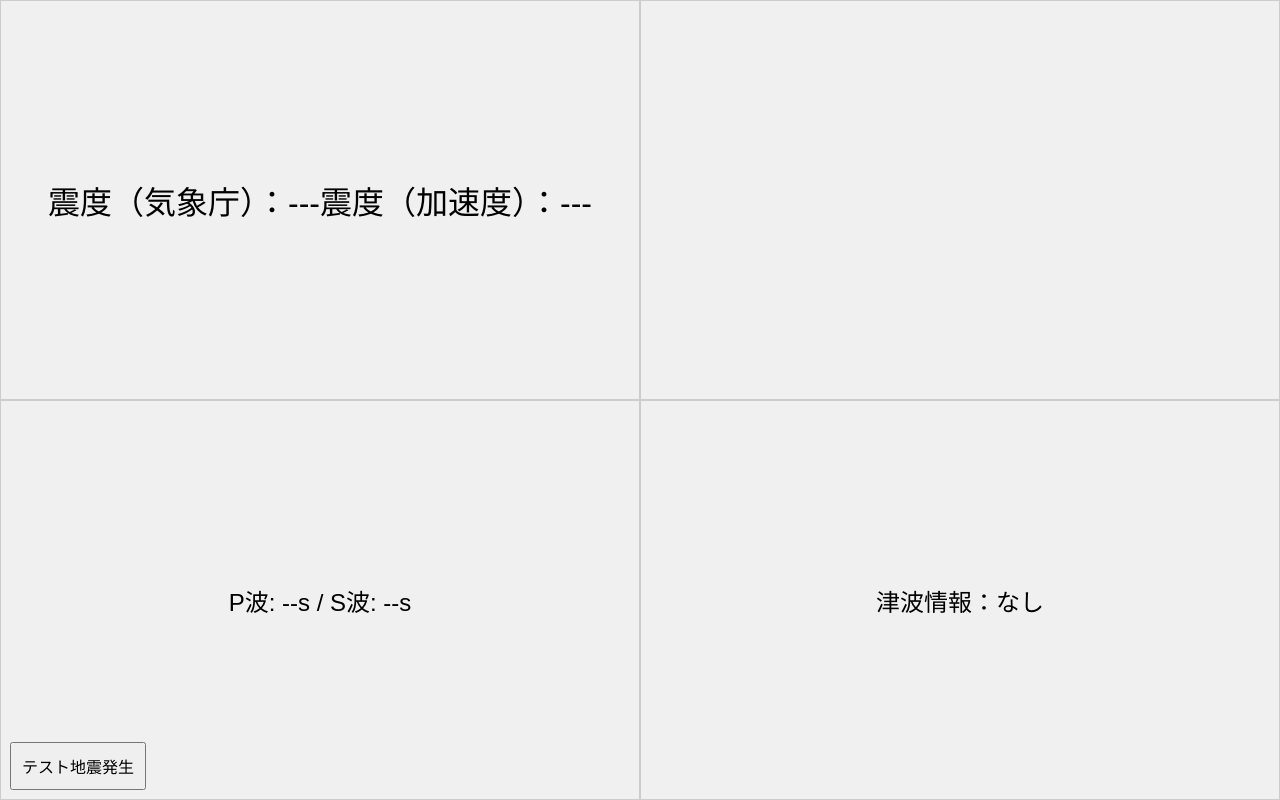
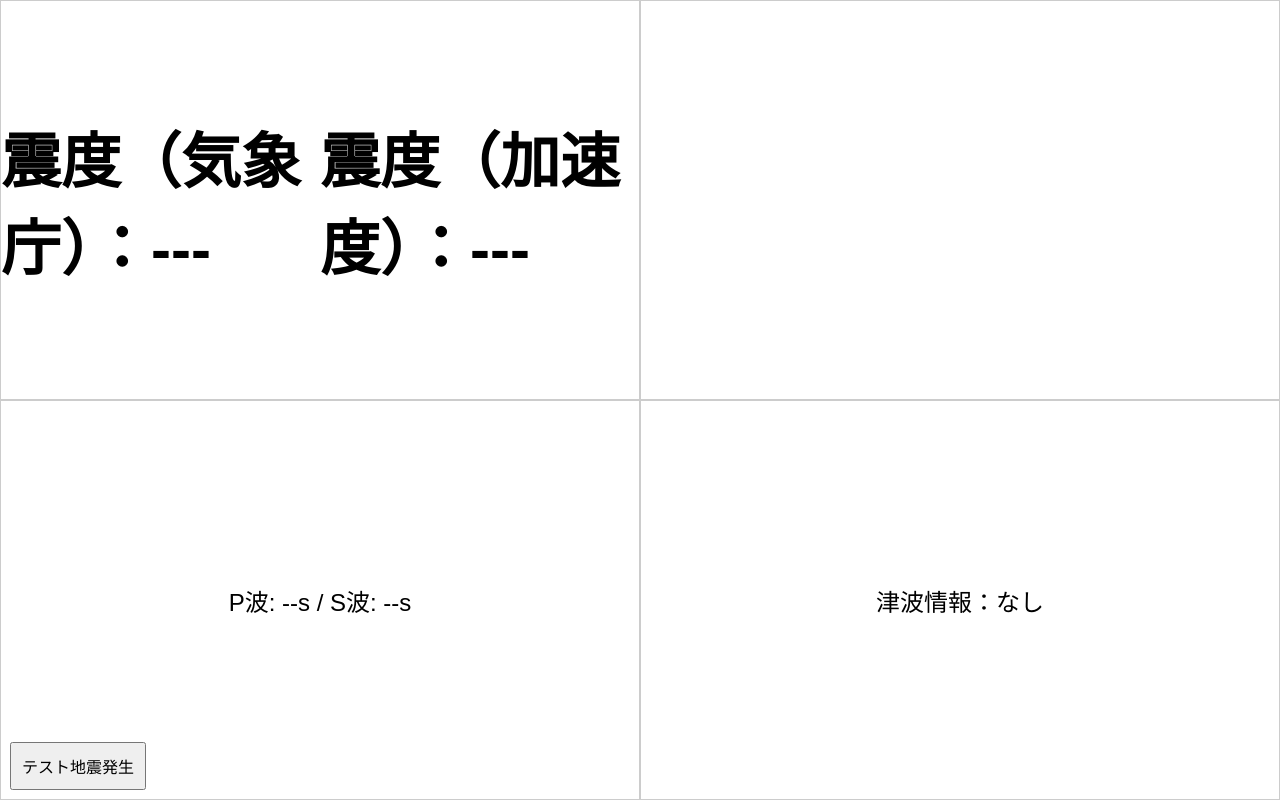
Before and after one commit to towabii/b, a plain HTML site: page index.html in a window 1280 px wide. Drawn offline with nearby package versions, Linux system fonts and the light colour scheme.

Commit message:
Update index.css

```diff
--- a/index.css
+++ b/index.css
@@ -15,6 +15,7 @@ body {
   align-items: center;
   font-size: 1.5em;
   border: 1px solid #ccc;
+  background: #fff;
 }
 #map {
   width: 100%;
@@ -28,5 +29,13 @@ body {
   font-size: 1em;
 }
 #panel-shindo {
-  font-size: 2em; /* 震度部分を大きく */
+  font-size: 1.5em;
 }
+#panel-shindo-official {
+  font-size: 2.5em;
+  font-weight: bold;
+}
+#panel-shindo-acceleration {
+  font-size: 2.5em;
+  font-weight: bold;
+}
```
